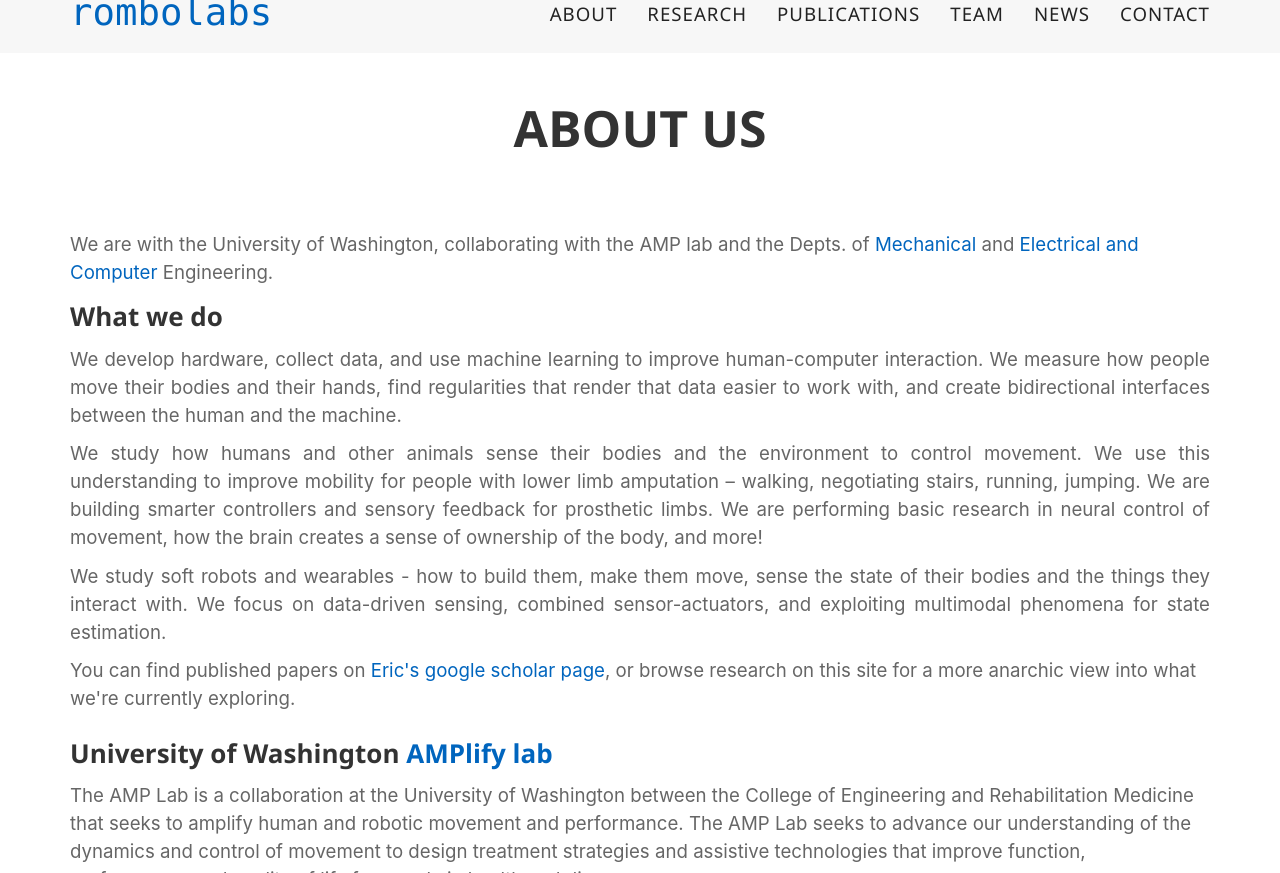
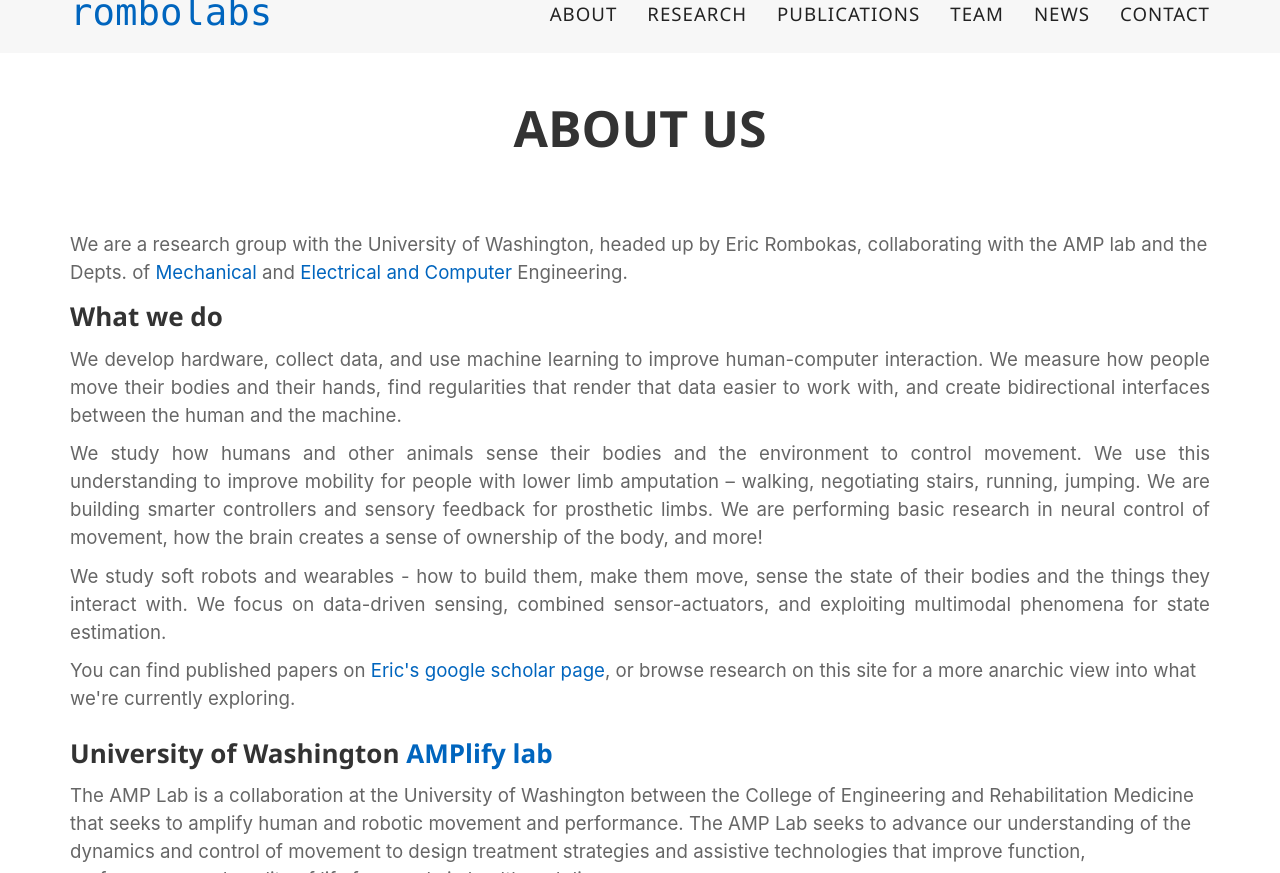
Before and after one commit to RomboLabs/rombolabs.github.io, a Jekyll site: the page built from index.html, in a window 1280 px wide and 900 px high, scrolled down 1268 px, cut to the strip 27-900 px from the top of the window. Built offline with Jekyll 4.4.1, drawn with Linux system fonts in a browser that asks for light colours; some web fonts are replaced.

Commit message:
added rombo callout

```diff
--- a/_includes/about.html
+++ b/_includes/about.html
@@ -8,7 +8,7 @@
             </div>
             <div class="row">
                 <div class="col-md-12">
-                    <p class="text-muted">We are with the University of Washington, collaborating with the AMP lab and the Depts. of <a href="https://www.me.washington.edu">Mechanical</a> and <a href="https://www.ece.uw.edu/">Electrical and Computer</a> Engineering.</p>
+                    <p class="text-muted">We are a research group with the University of Washington, headed up by Eric Rombokas, collaborating with the AMP lab and the Depts. of <a href="https://www.me.washington.edu">Mechanical</a> and <a href="https://www.ece.uw.edu/">Electrical and Computer</a> Engineering.</p>
                     <h3 class="service-heading">What we do</h3>
                     <p class="text-muted text-justified">We develop hardware, collect data, and use machine learning to improve human-computer interaction. We measure how people move their bodies and their hands, find regularities that render that data easier to work with, and create bidirectional interfaces between the human and the machine.</p>
                     <p class="text-muted text-justified">We study how humans and other animals sense their bodies and the environment to control movement. We use this understanding to improve mobility for people with lower limb amputation – walking, negotiating stairs, running, jumping. We are building smarter controllers and sensory feedback for prosthetic limbs. We are performing basic research in neural control of movement, how the brain creates a sense of ownership of the body, and more!</p>
```
